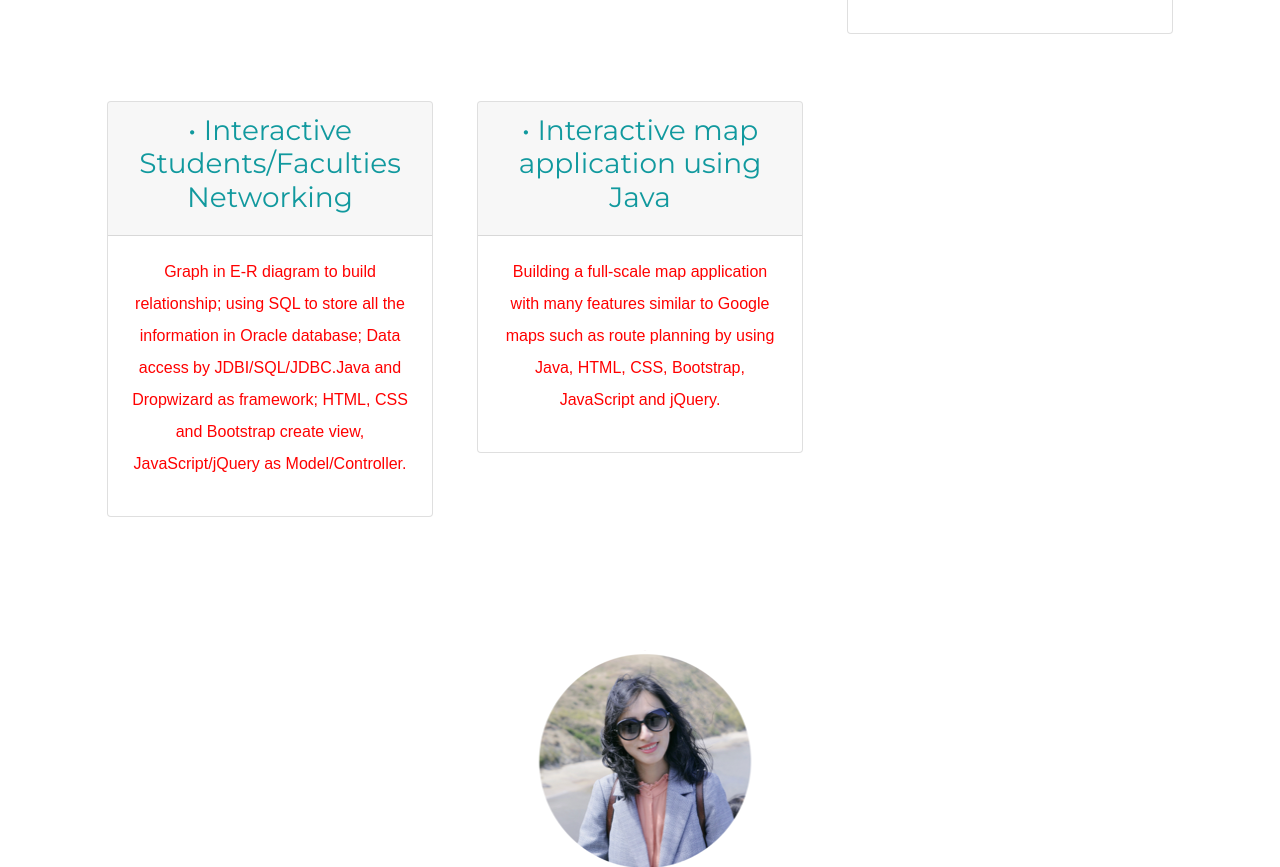
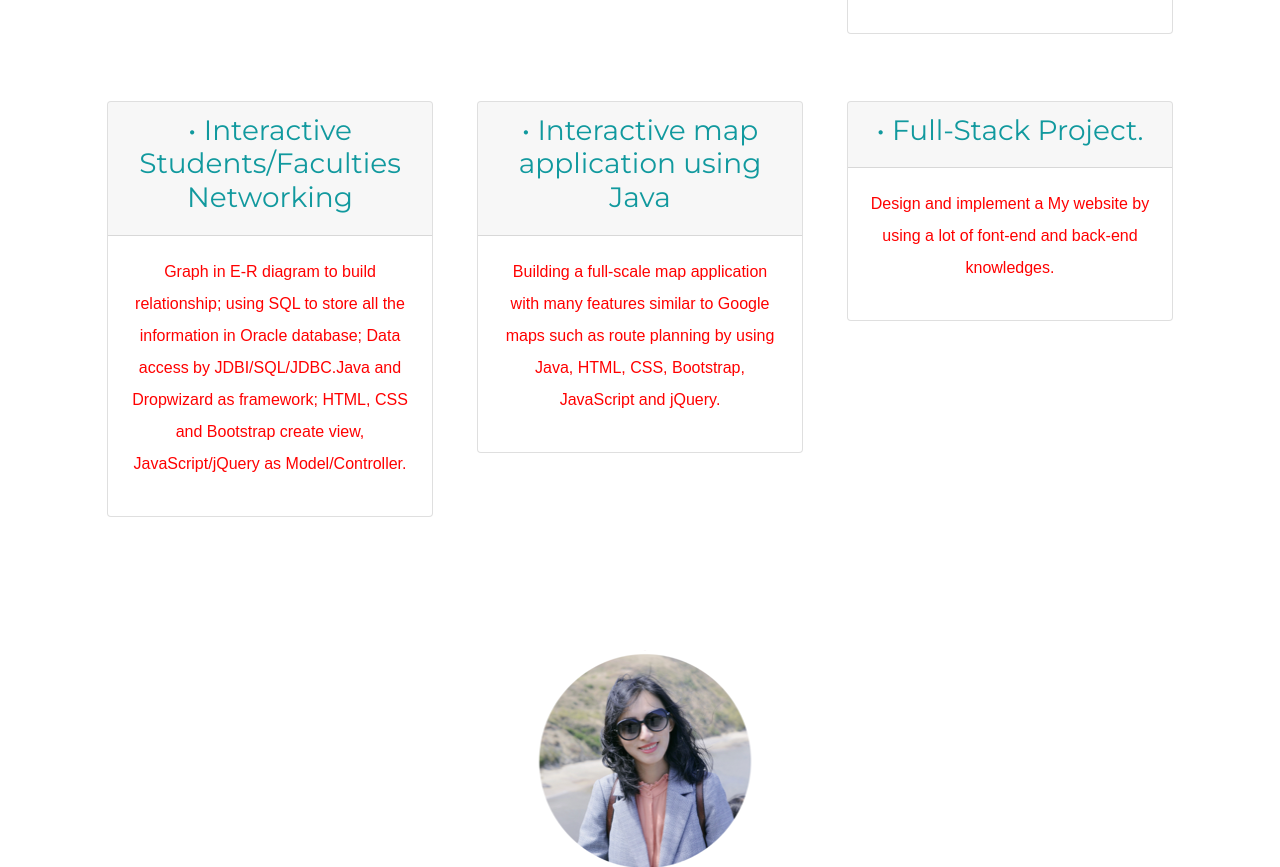
Before and after one commit to sjdevloper/MySite_project, a plain HTML site: page index.html in a window 1280 px wide. Shown: the part 2454-3321 px from the top of the page. Drawn offline with nearby package versions, Linux system fonts and the light colour scheme; files whose address does not match are found by name.

Commit message:
index.html

```diff
--- a/index.html
+++ b/index.html
@@ -226,6 +226,23 @@
     </div>
     </div>
 
+    <div class="projects-column col-lg-4 col-md-12">
+  <div class="card">
+    <div class="card-header">
+      <h3>• Full-Stack Project.</h3>
+
+
+    </div>
+    <div class="card-body">
+
+      <p>Design and implement a My website by using a lot of font-end and back-end knowledges.</p>
+
+
+    </div>
+    </div>
+
+</div>
+
 </div>
 
     </section>
```
